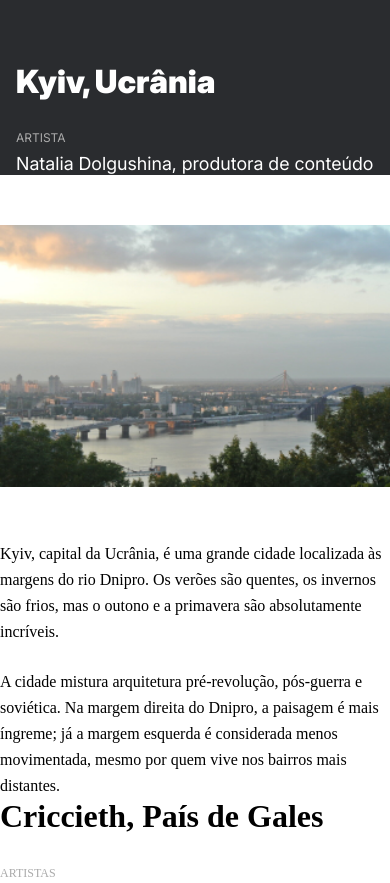
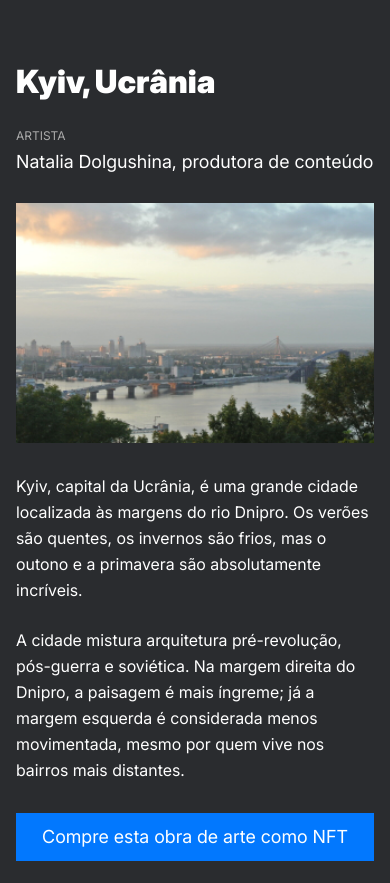
Before and after one commit to Felipe-35-developerweb/web_project_homeland, a plain HTML site: page index.html in a window 390 px wide. Shown: the part 3348-4231 px from the top of the page. Drawn offline with Linux system fonts and the light colour scheme.

Commit message:
Corrigir seção places e HTML

```diff
--- a/blocks/place.css
+++ b/blocks/place.css
@@ -45,6 +45,26 @@
   width: 100%;
 }
 
+.place__link {
+  grid-area: link;
+  box-sizing: border-box;
+  align-self: start;
+  width: 100%;
+  max-width: 355px;
+  padding: 13px 20px;
+  color: #fff;
+  background-color: #0278fe;
+  font-size: 18px;
+  line-height: 22px;
+  text-align: center;
+  text-decoration: none;
+  transition: opacity 0.2s ease;
+}
+
+.place__link:hover {
+  opacity: 0.8;
+}
+
 .place__paragraphs {
   grid-area: paragraphs;
 }
@@ -75,22 +95,17 @@
     font-size: 16px;
     line-height: 26px;
   }
-  .place__link {
-    grid-area: link;
-    color: #fff;
-    font-size: 18px;
-    line-height: 22px;
-    text-decoration: underline;
-    transition: opacity 0.2s ease;
-  }
-
-  .place__link:hover {
-    opacity: 0.7;
-  }
 }
 @media screen and (max-width: 544px) {
   .place {
-    display: block;
+    grid-template-columns: 1fr;
+    grid-template-areas:
+      "title"
+      "artist"
+      "image"
+      "paragraphs"
+      "link";
+    row-gap: 30px;
     margin-bottom: 50px;
   }
 
@@ -100,15 +115,15 @@
   }
 
   .place__artist {
-    margin: 32px 0;
-  }
-
-  .place__image {
-    margin-bottom: 32px;
+    align-self: start;
   }
 
   .place__paragraph {
     font-size: 16px;
     line-height: 26px;
   }
+
+  .place__link {
+    max-width: none;
+  }
 }
```
Also changed, not shown: index.html (+0 -1 lines), 2 other files.
